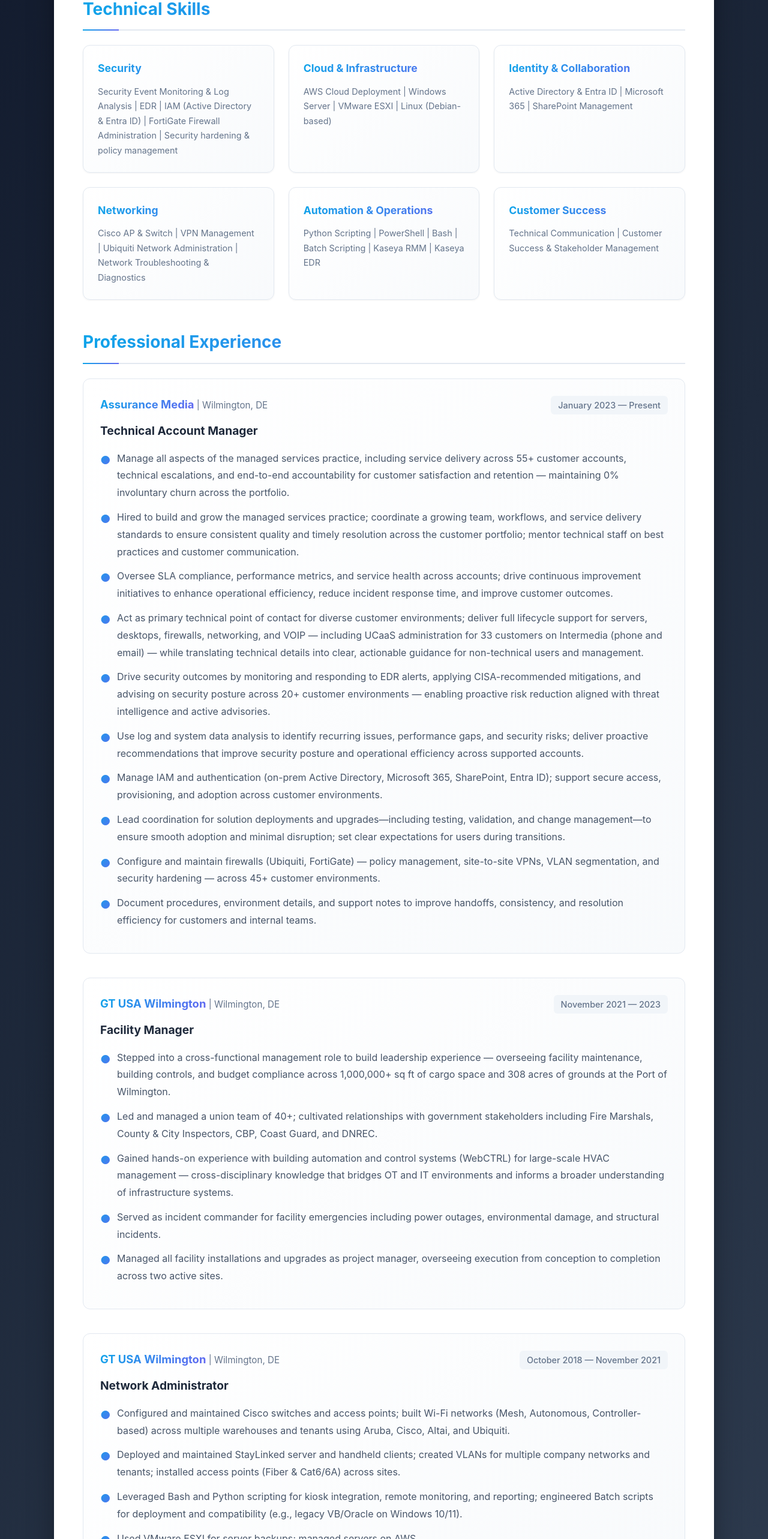
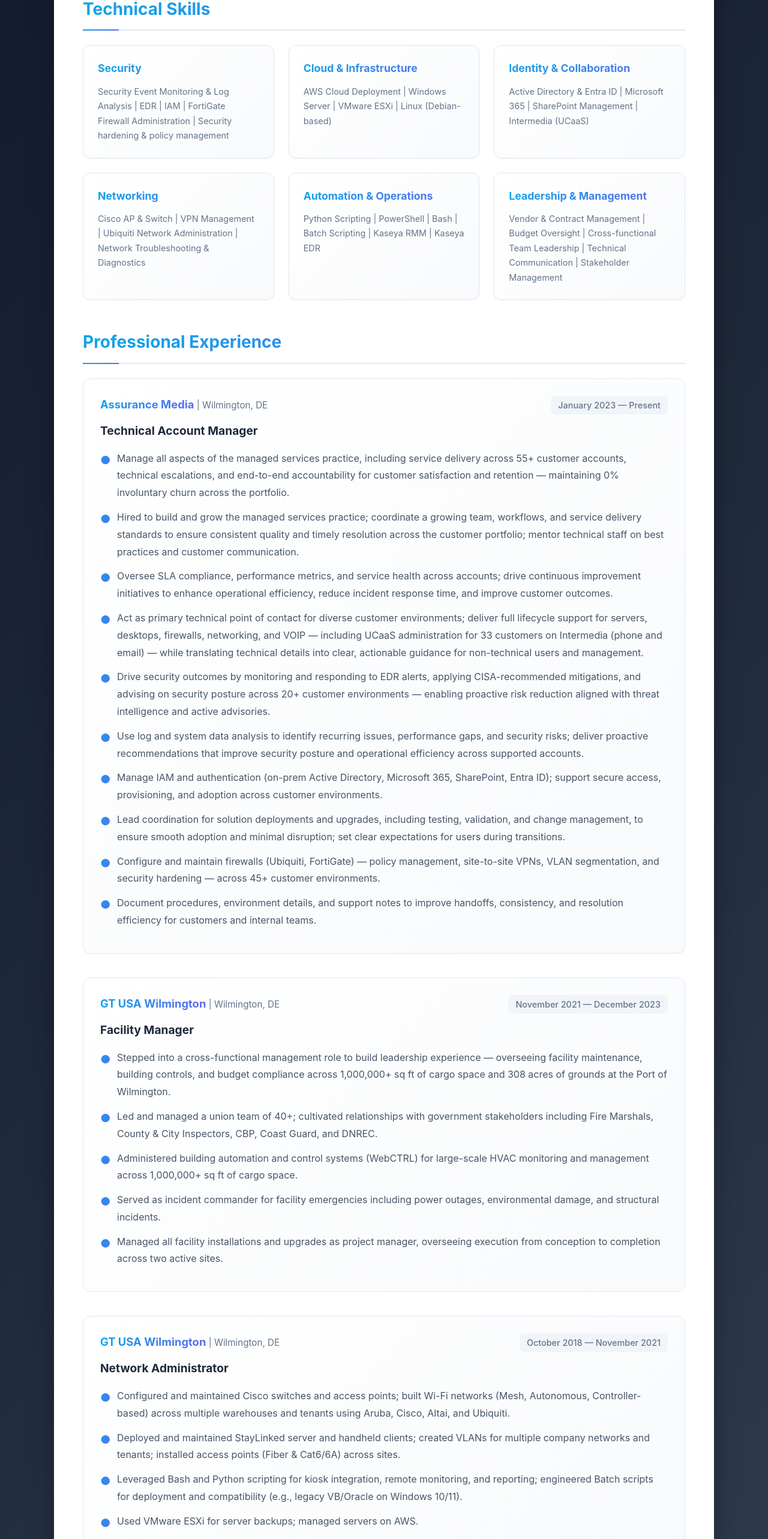
Before and after one commit to Troodon7/Alexander_Kane, a React (Vite) app in the folder resume/: page / in a window 1280 px wide. Shown: the part 877-3443 px from the top of the page at 60% size. Built offline with nearby package versions, Linux system fonts and the light colour scheme.

Commit message:
Fine-tooth comb pass — fix dates, skills redundancy, grammar, capitalization, education copy

```diff
--- a/resume/src/App.jsx
+++ b/resume/src/App.jsx
@@ -11,15 +11,15 @@
   skills: [
     {
       category: "Security",
-      items: "Security Event Monitoring & Log Analysis | EDR | IAM (Active Directory & Entra ID) | FortiGate Firewall Administration | Security hardening & policy management"
+      items: "Security Event Monitoring & Log Analysis | EDR | IAM | FortiGate Firewall Administration | Security hardening & policy management"
     },
     {
       category: "Cloud & Infrastructure",
-      items: "AWS Cloud Deployment | Windows Server | VMware ESXI | Linux (Debian-based)"
+      items: "AWS Cloud Deployment | Windows Server | VMware ESXi | Linux (Debian-based)"
     },
     {
       category: "Identity & Collaboration",
-      items: "Active Directory & Entra ID | Microsoft 365 | SharePoint Management"
+      items: "Active Directory & Entra ID | Microsoft 365 | SharePoint Management | Intermedia (UCaaS)"
     },
     {
       category: "Networking",
@@ -30,8 +30,8 @@
       items: "Python Scripting | PowerShell | Bash | Batch Scripting | Kaseya RMM | Kaseya EDR"
     },
     {
-      category: "Customer Success",
-      items: "Technical Communication | Customer Success & Stakeholder Management"
+      category: "Leadership & Management",
+      items: "Vendor & Contract Management | Budget Oversight | Cross-functional Team Leadership | Technical Communication | Stakeholder Management"
     }
   ],
   experience: [
@@ -48,7 +48,7 @@
         { text: "Drive security outcomes by monitoring and responding to EDR alerts, applying CISA-recommended mitigations, and advising on security posture across 20+ customer environments — enabling proactive risk reduction aligned with threat intelligence and active advisories.", highlight: false },
         { text: "Use log and system data analysis to identify recurring issues, performance gaps, and security risks; deliver proactive recommendations that improve security posture and operational efficiency across supported accounts.", highlight: false },
         { text: "Manage IAM and authentication (on-prem Active Directory, Microsoft 365, SharePoint, Entra ID); support secure access, provisioning, and adoption across customer environments.", highlight: false },
-        { text: "Lead coordination for solution deployments and upgrades—including testing, validation, and change management—to ensure smooth adoption and minimal disruption; set clear expectations for users during transitions.", highlight: false },
+        { text: "Lead coordination for solution deployments and upgrades, including testing, validation, and change management, to ensure smooth adoption and minimal disruption; set clear expectations for users during transitions.", highlight: false },
         { text: "Configure and maintain firewalls (Ubiquiti, FortiGate) — policy management, site-to-site VPNs, VLAN segmentation, and security hardening — across 45+ customer environments.", highlight: false },
         { text: "Document procedures, environment details, and support notes to improve handoffs, consistency, and resolution efficiency for customers and internal teams.", highlight: false }
       ]
@@ -57,11 +57,11 @@
       company: "GT USA Wilmington",
       location: "Wilmington, DE",
       title: "Facility Manager",
-      date: "November 2021 — 2023",
+      date: "November 2021 — December 2023",
       responsibilities: [
         { text: "Stepped into a cross-functional management role to build leadership experience — overseeing facility maintenance, building controls, and budget compliance across 1,000,000+ sq ft of cargo space and 308 acres of grounds at the Port of Wilmington.", highlight: false },
         { text: "Led and managed a union team of 40+; cultivated relationships with government stakeholders including Fire Marshals, County & City Inspectors, CBP, Coast Guard, and DNREC.", highlight: false },
-        { text: "Gained hands-on experience with building automation and control systems (WebCTRL) for large-scale HVAC management — cross-disciplinary knowledge that bridges OT and IT environments and informs a broader understanding of infrastructure systems.", highlight: false },
+        { text: "Administered building automation and control systems (WebCTRL) for large-scale HVAC monitoring and management across 1,000,000+ sq ft of cargo space.", highlight: false },
         { text: "Served as incident commander for facility emergencies including power outages, environmental damage, and structural incidents.", highlight: false },
         { text: "Managed all facility installations and upgrades as project manager, overseeing execution from conception to completion across two active sites.", highlight: false }
       ]
@@ -75,7 +75,7 @@
         { text: "Configured and maintained Cisco switches and access points; built Wi-Fi networks (Mesh, Autonomous, Controller-based) across multiple warehouses and tenants using Aruba, Cisco, Altai, and Ubiquiti.", highlight: false },
         { text: "Deployed and maintained StayLinked server and handheld clients; created VLANs for multiple company networks and tenants; installed access points (Fiber & Cat6/6A) across sites.", highlight: false },
         { text: "Leveraged Bash and Python scripting for kiosk integration, remote monitoring, and reporting; engineered Batch scripts for deployment and compatibility (e.g., legacy VB/Oracle on Windows 10/11).", highlight: false },
-        { text: "Used VMware ESXI for server backups; managed servers on AWS.", highlight: false }
+        { text: "Used VMware ESXi for server backups; managed servers on AWS.", highlight: false }
       ]
     },
     {
@@ -93,7 +93,7 @@
   ],
   education: {
     school: "Newark High School",
-    major: "Major in CAD Engineering",
+    major: "CAD Engineering",
     certifications: [
       "Kaseya EDR Certified Administrator — Kaseya, 2025"
     ]
```
Also changed, not shown: 3 other files (tests, documents, lock files or other folders).
